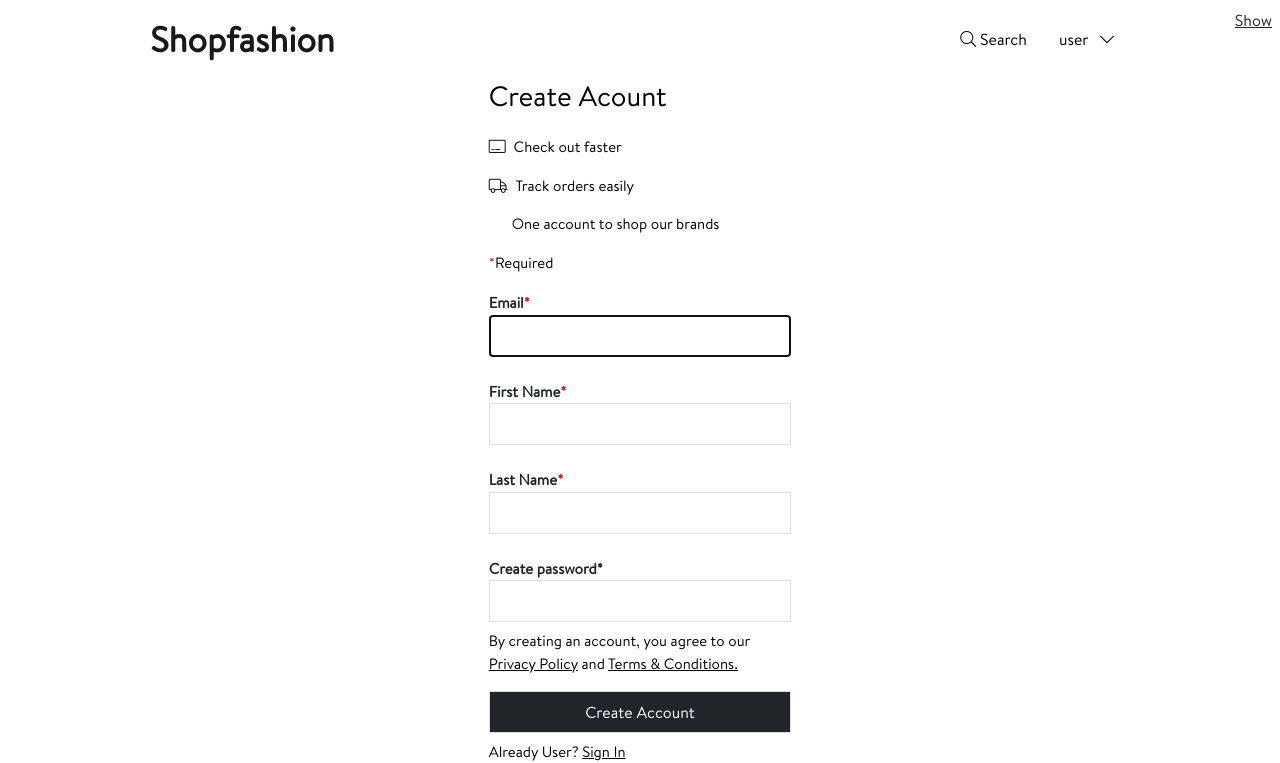
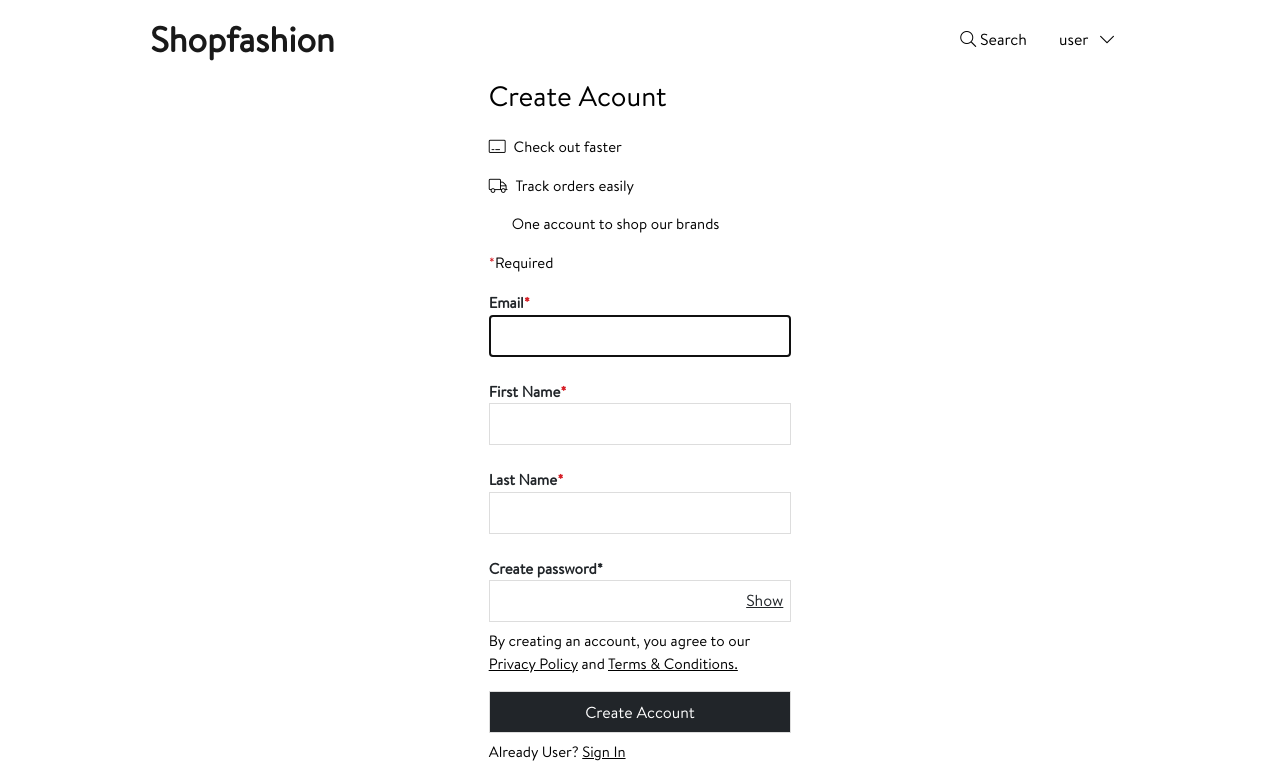
Before and after one commit to priteshtagline/shop-fashion, a Django app: page /signup/ in a window 1280 px wide. Shown: the top 763 px of the page. Run offline with Django 3.2, Linux system fonts and the light colour scheme; data that the repository does not hold is empty; some libraries are stand-ins or nearby versions.

Commit message:
User signup and login
- signup and sigin forn in password field in add show and hide button.

```diff
--- a/static/css/style.css
+++ b/static/css/style.css
@@ -484,6 +484,10 @@ select {
     padding-top: 20px;
 }
 
+.browse-page {
+    margin-left: 335px;
+}
+
 .accordion-button {
     position: relative;
     display: flex;
--- a/users/templates/signup.html
+++ b/users/templates/signup.html
@@ -44,10 +44,13 @@
                             <br>
                             {{form.last_name|add_class:"rounded-0"|attr:"aria-describedby:nameError"}}
 
-                            <label for="{{ form.password.id_for_label }}" class="mt-4 fw-bold">Create password<spanclass="required">*</span></label>
+                            <label for="{{ form.password1.id_for_label }}" class="mt-4 fw-bold">Create password<spanclass="required">*</span></label>
                             <br>
+                            <div class="password position-relative">
                             {{form.password1|add_class:"rounded-0"}}
-                            <span toggle="#{{ form.password1.id_for_label }}" class="field-icon toggle-password">Show</span>
+                            <span toggle="#{{ form.password1.id_for_label }}"
+                               class="field-icon toggle-password position-absolute">Show</span>
+                            </div>
 
                             <p class="warning mt-2">By creating an account, you agree to our <span>
                                 <a href="{% url 'website:privacy_policy' %}">Privacy Policy</a></span> and <span>
```
Also changed, not shown: users/templates/registration/login.html (+8 -3 lines).
